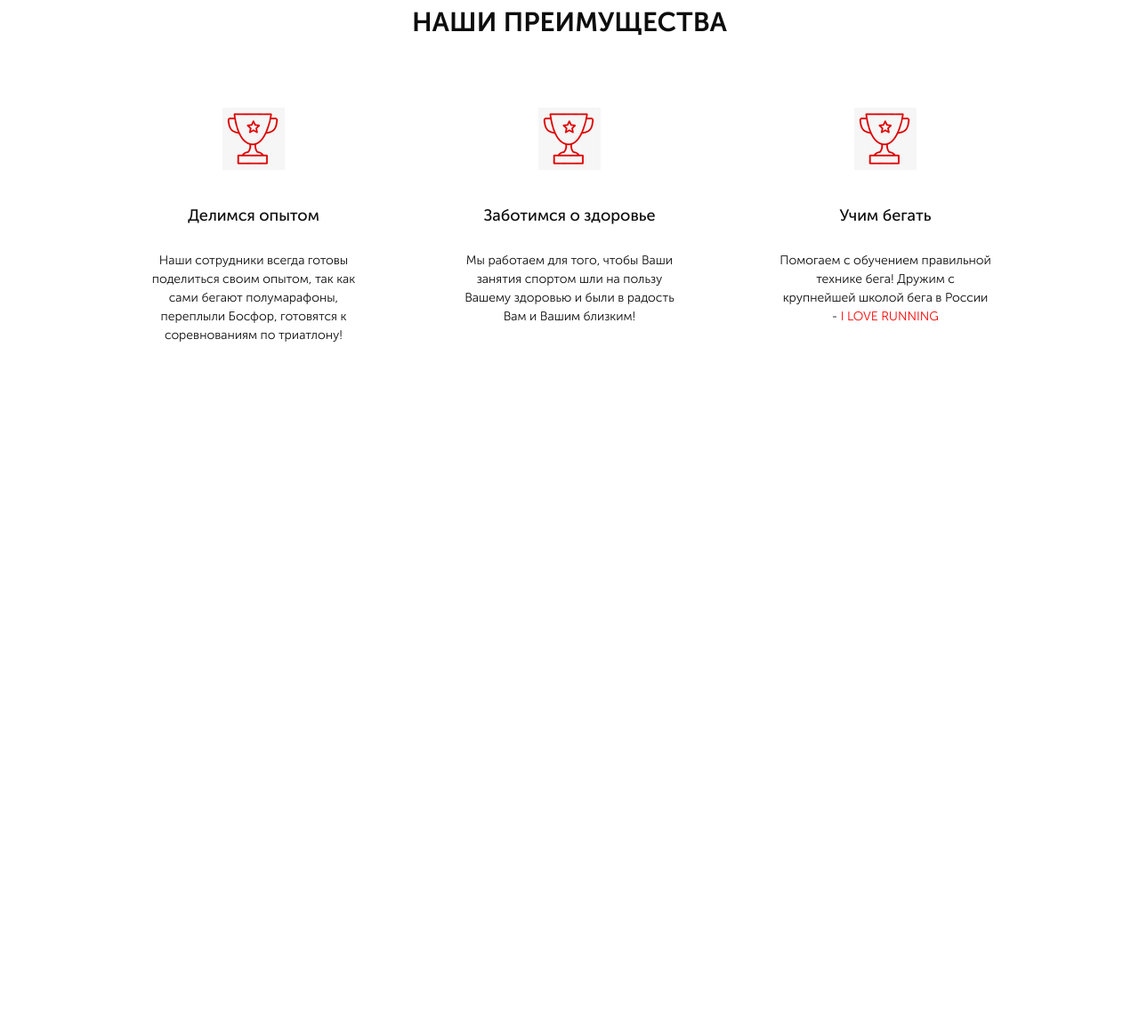
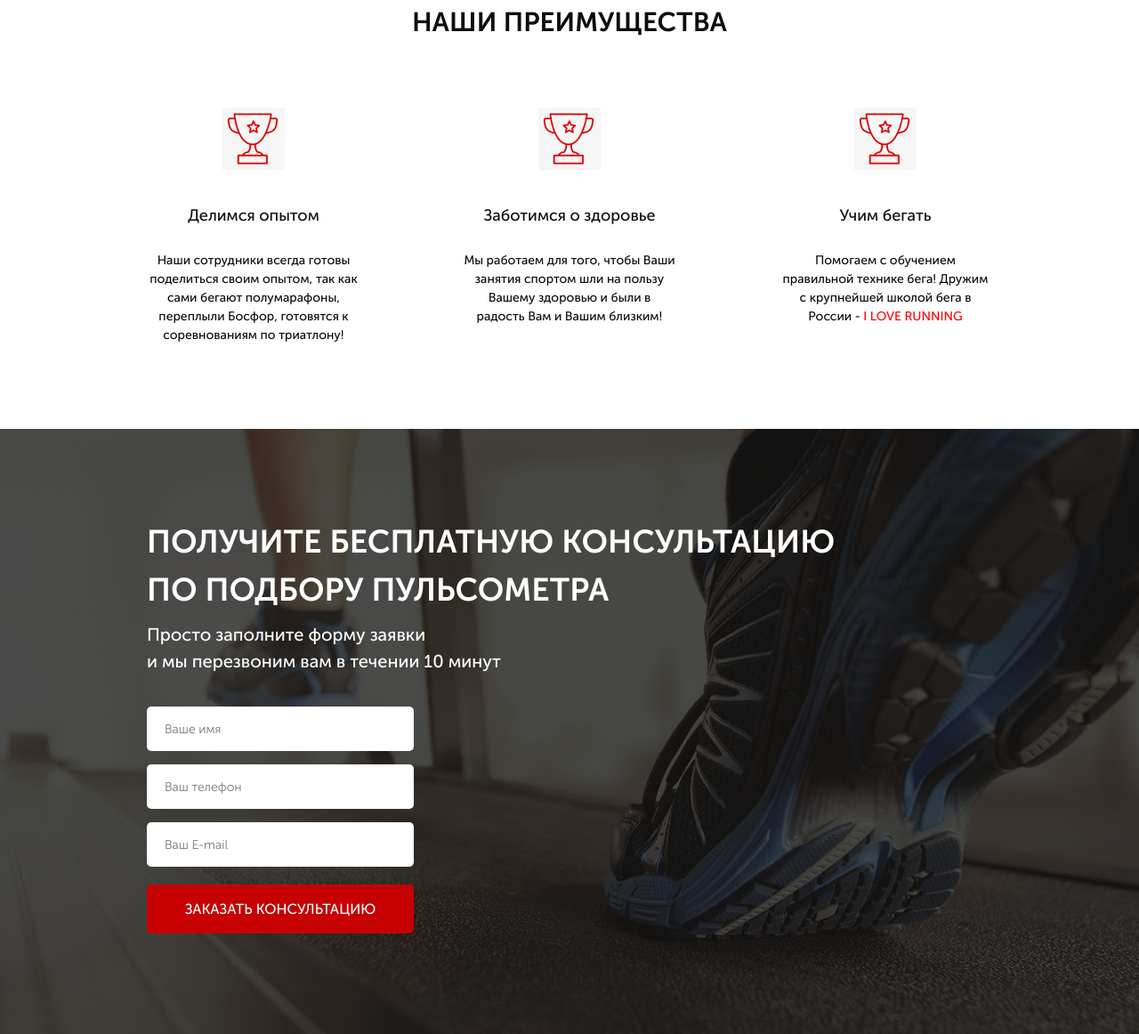
Before and after one commit to NikSergeevi4/project_1, a website: page src/index.html in a window 1280 px wide. Shown: the part 756-1918 px from the top of the page at 89% size. Before the commit the page ends 1143 px from the top, so only its background shows below. Drawn offline with Linux system fonts and the light colour scheme.

Commit message:
Added a second section of the page with a window for sending user data

```diff
--- a/src/index.html
+++ b/src/index.html
@@ -71,5 +71,19 @@
         </div>
     </div>
 </div>
+<div class="consultation">
+    <div class="container">
+        <h2 class="title title_left">Получите бесплатную консультацию <br>
+            по подбору пульсометра</h2>
+            <div class="consultation__descr">Просто заполните форму заявки <br>
+                и мы перезвоним вам в течении 10 минут</div>
+                <form class="feed-form" action="#">
+                    <input name="name" required placeholder="Ваше имя" type="text">
+                    <input name="phone" required placeholder="Ваш телефон" type="number">
+                    <input name="email" required placeholder="Ваш E-mail" type="email">
+                    <button class=" button button_submit">заказать кОНСУЛЬТАЦИЮ</button>
+                </form>
+    </div>
+</div>
 </body>
 </html>
--- /dev/null
+++ b/src/sass/_media.scss
@@ -0,0 +1,3 @@
+@media (max-width: 1200px) {
+
+}      /* @media (max-width: 991px) @media (max-width: 767px) @media (max-width: 575px) */
--- a/src/sass/blocks/_advantages.scss
+++ b/src/sass/blocks/_advantages.scss
@@ -8,6 +8,7 @@
     }
     &__item {
         margin-top: 65px;
+        margin-bottom: 95px;
         display: flex;
         flex-direction: column;
         align-items: center;
@@ -27,9 +28,9 @@
     }
     &__descr {
         max-width: 240px;
-        margin-top: 26px;
+        margin-top: 26px ;
         font-size: 14px;
-        font-weight: 300;
+        font-weight: 500;
         color: #0d0d0d;
         text-align: center;
         span {
--- a/src/sass/blocks/_buttons.scss
+++ b/src/sass/blocks/_buttons.scss
@@ -14,4 +14,10 @@
         height: 50px;
         font-size: 16px;
     }
+    &_submit {
+        width: 100%;
+        height: 55px;
+        font-size: 16px;
+        color: #fff;
+    }
 }
--- /dev/null
+++ b/src/sass/blocks/_consultation.scss
@@ -0,0 +1,10 @@
+.consultation {
+    min-height: 680px;
+    padding: 100px 0 92px 0;
+    background: url('../../img/consultation.jpg') center (center/cover) no-repeat;
+    &__descr {
+        font-size: 20px;
+        font-weight: 500;
+        color: #fff;
+        }
+    }
--- /dev/null
+++ b/src/sass/blocks/_forms.scss
@@ -0,0 +1,20 @@
+.feed-form {
+    width: 300px;
+    margin-top: 36px;
+    display: flex;
+    flex-direction: column;
+    input {
+        height: 50px;
+        border-radius: 5px;
+        background-color: #fff;
+        margin-bottom: 15px;
+        border: none;
+        padding: 0 20px;
+        font-size: 14px;
+        font-weight: 300;
+        color: #4b4b4b;
+        &:nth-child(3) {
+            margin-bottom: 20px;
+        }
+    }
+}
--- /dev/null
+++ b/src/sass/blocks/_titles.scss
@@ -0,0 +1,14 @@
+.title {
+    text-align: center;
+    display: block;
+    font-size: 30px;
+    font-weight: 700;
+    color: #0d0d0d;
+    text-transform: uppercase;
+    &_left {
+        text-align: left;
+        font-size: 36px;
+        color: white;
+    }
+
+}
--- a/src/sass/styles.scss
+++ b/src/sass/styles.scss
@@ -1,8 +1,12 @@
 @import 'src/sass/base/variables';
+@import 'src/sass/blocks/titles.scss';
 @import 'src/sass/blocks/promo.scss';
 @import 'src/sass/blocks/header.scss';
 @import 'src/sass/blocks/buttons';
 @import 'src/sass/blocks/advantages.scss';
+@import 'src/sass/blocks/consultation';
+@import 'src/sass/blocks/forms.scss';
+@import 'src/sass/media.scss';
 * {
     font-family: 'Museo Sans Cyrl', sans-serif;
 }
@@ -10,11 +14,3 @@
     max-width: 950px;
     margin: 0 auto;
 }
-.title {
-    text-align: center;
-    display: block;
-    font-size: 30px;
-    font-weight: 700;
-    color: #0d0d0d;
-
-}
```
Also changed, not shown: src/css/styles.min.css.
